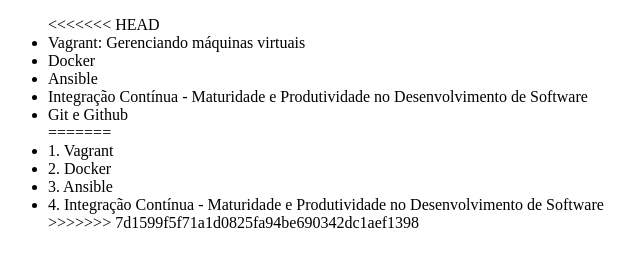
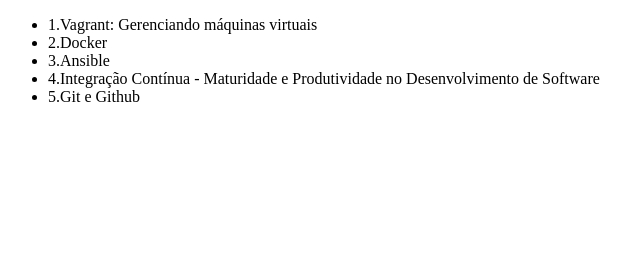
Before and after one commit to carloscorreagoncalves/alura-git, a plain HTML site: page index.html in a window 1280 px wide. Shown: the whole page, without its empty margins (0-640 px from the left). Drawn offline with Linux system fonts and the light colour scheme.

Commit message:
Reformatando e eliminando redundancias

```diff
--- a/index.html
+++ b/index.html
@@ -1,24 +1,19 @@
 <!DOCTYPE html>
 <html lang="en">
-<head>
-    <meta charset="UTF-8">
+  <head>
+    <meta charset="UTF-8" />
     <title>Lista de CURSOS de DevOps da Alura</title>
-</head>
-<body>
+  </head>
+  <body>
     <ul>
-<<<<<<< HEAD
-        <li>Vagrant: Gerenciando máquinas virtuais</li>
-        <li>Docker</li>
-        <li>Ansible</li>
-        <li>Integração Contínua - Maturidade e Produtividade
-            no Desenvolvimento de Software</li>
-        <li>Git e Github</li>
-=======
-        <li>1. Vagrant</li>
-        <li>2. Docker</li>
-        <li>3. Ansible</li>
-        <li>4. Integração Contínua - Maturidade e Produtividade no Desenvolvimento de Software</li>
->>>>>>> 7d1599f5f71a1d0825fa94be690342dc1aef1398
+      <li>1.Vagrant: Gerenciando máquinas virtuais</li>
+      <li>2.Docker</li>
+      <li>3.Ansible</li>
+      <li>
+        4.Integração Contínua - Maturidade e Produtividade no Desenvolvimento de
+        Software
+      </li>
+      <li>5.Git e Github</li>
     </ul>
-</body>
+  </body>
 </html>
```
